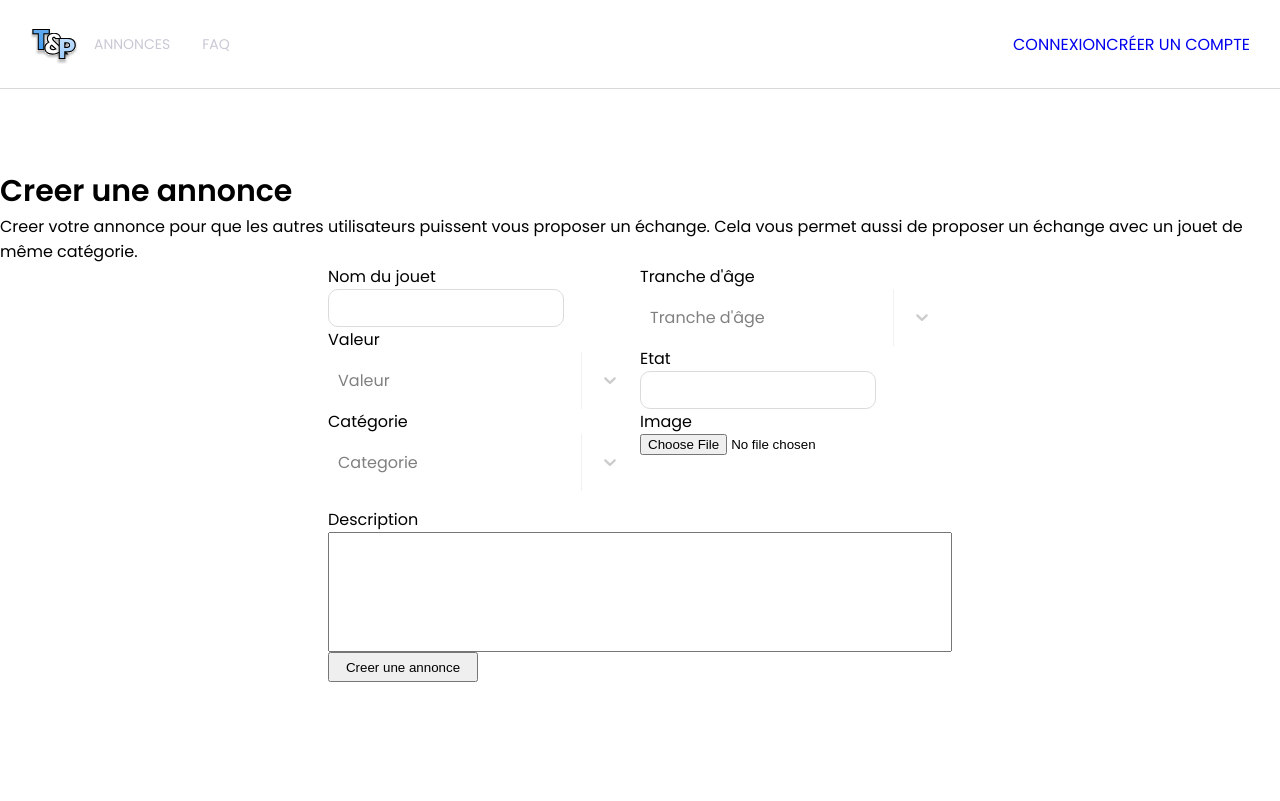
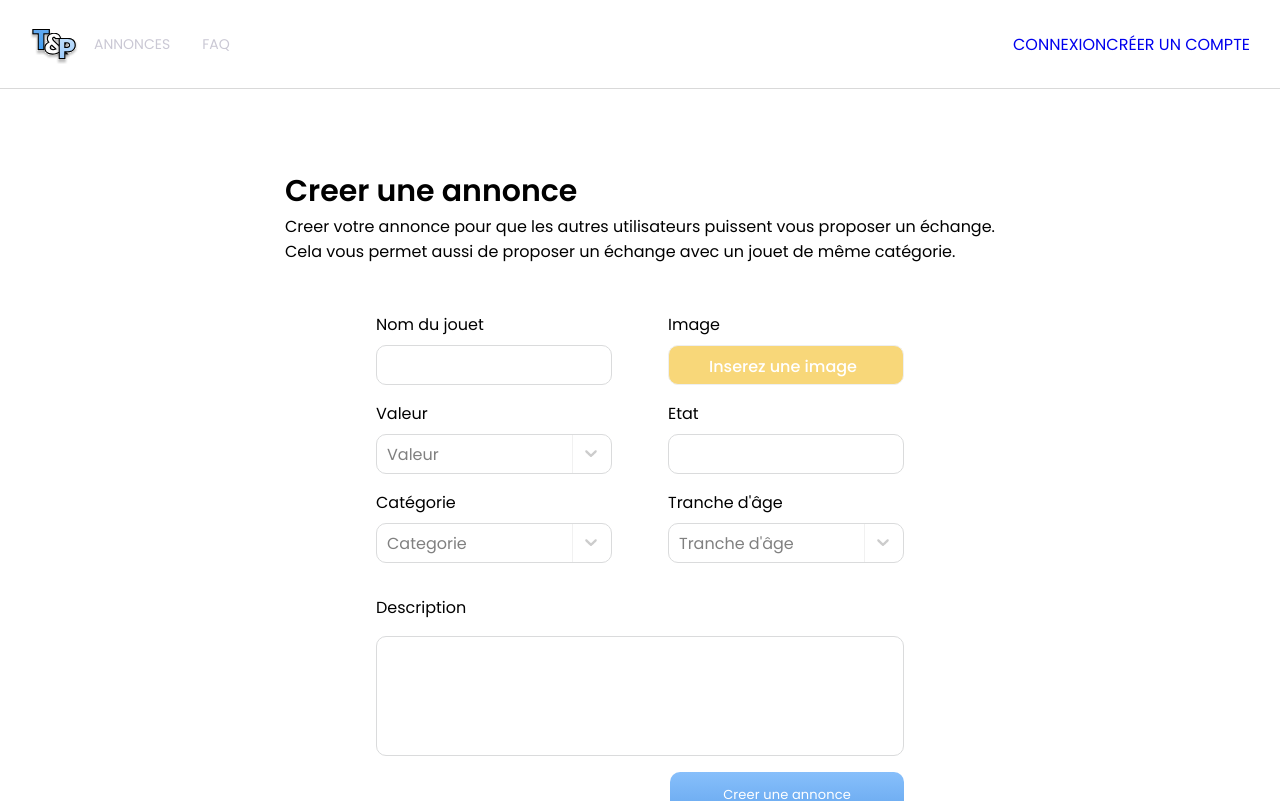
Before and after one commit to M-Bennai/TradeAndPlay-Front, a React (Create React App) app: page /creeruneannonce in a window 1280 px wide. Shown: the top 801 px of the page. Built offline with nearby package versions, Linux system fonts and the light colour scheme; no server answers.

Commit message:
update navbar and responsiveness of the app

```diff
--- a/src/components/Navbar/Navbar.jsx
+++ b/src/components/Navbar/Navbar.jsx
@@ -28,7 +28,7 @@ const Navbar = () => {
   console.log(showLinks);
   return (
     <nav className="navbar">
-      {/* <section className="container-navbar"> */}
+      <section className="container-navbar">
         <div className="nav-first-part">
           <div className="div-logo">
             <Link to="/">
@@ -94,8 +94,7 @@ const Navbar = () => {
             <span className="burger-bar"></span>
           </button>
         </div>
-
-      {/* </section> */}
+      </section>
     </nav>
   );
 };
--- a/src/components/ui/input/input.scss
+++ b/src/components/ui/input/input.scss
@@ -1,6 +1,6 @@
 .input {
   width: 236px;
-  height: 38px;
+  height: 40px;
   border: 1px solid #dadbdc;
   box-sizing: border-box;
   border-radius: 10px;
--- a/src/pages/CreerAnnonce/CreerAnnonce.jsx
+++ b/src/pages/CreerAnnonce/CreerAnnonce.jsx
@@ -9,10 +9,23 @@ import { AuthContext } from "../../auth/auth";
 
 const url = `${process.env.REACT_APP_API_URL}/api/article/create`;
 const schema = yup.object().shape({
-  title: yup.string().required("Ce champ est requis"),
+  title: yup
+    .string()
+    .min(3, "Le titre doit contenir au moins 3 caracteres")
+    .max(15, "Le titre ne doit pas contenir plus de 15 caracteres")
+    .required("Ce champ est obligatoire"),
+  categoryId: yup.string().required("Ce champ est obligatoire"),
+  valueId: yup.string().required("Ce champ est obligatoire"),
+  ageRangeId: yup.string().required("Ce champ est obligatoire"),
+  condition: yup
+    .string()
+    .max(15, "etat du jouet trop long")
+    .required("Ce champ est obligatoire"),
+  description: yup.string().max(150, "votre description est trop longue"),
 });
 const CreerAnnonce = () => {
   const { authState } = useContext(AuthContext);
+  const [error, setError] = useState(null);
   const [categoryFromAPI, setCategoryFromAPI] = useState();
   const [valueFromAPI, setValueFromAPI] = useState();
   const [ageRangeFromAPI, setAgeRangeFromAPI] = useState();
@@ -147,7 +160,7 @@ const CreerAnnonce = () => {
 
     indicatorsContainer: () => ({
       borderLeft: "1px solid #f1f1f1",
-      padding: "10px",
+      // padding: "10px",
       marginRight: "2px",
       cursor: "pointer",
     }),
@@ -155,8 +168,11 @@ const CreerAnnonce = () => {
     control: () => ({
       // none of react-select's styles are passed to <Control />
       display: "flex",
-      width: 312,
-      height: 57,
+      width: 236,
+      marginTop: "0.5rem",
+      height: 40,
+      border: "1px solid #DADBDC",
+      borderRadius: 10,
       backgroundColor: "white",
     }),
     singleValue: (provided, state) => {
@@ -209,12 +225,13 @@ const CreerAnnonce = () => {
         <h1>Creer une annonce</h1>
         <p>
           Creer votre annonce pour que les autres utilisateurs puissent vous
-          proposer un échange. Cela vous permet aussi de proposer un échange
-          avec un jouet de même catégorie.
+          proposer un échange. <br />
+          Cela vous permet aussi de proposer un échange avec un jouet de même
+          catégorie.
         </p>
         <div className="container-form">
           <form
-            onSubmit={addArticleHandler}
+            onSubmit={handleSubmit(addArticleHandler)}
             method="POST"
             encType="multipart/form-data"
           >
@@ -223,9 +240,15 @@ const CreerAnnonce = () => {
                 <label htmlFor="title">Nom du jouet</label>
                 <input
                   className="input"
+                  {...register("title", {
+                    required: "Required",
+                  })}
                   value={title}
                   onChange={(e) => setTitle(e.target.value)}
                 ></input>
+                <span className="warning-msg">
+                  {errors.title && errors.title.message}
+                </span>
                 {Value.map((el, index) => {
                   const options =
                     valueFromAPI &&
@@ -238,17 +261,22 @@ const CreerAnnonce = () => {
                       };
                     });
                   return (
-                    <div key={index}>
+                    <div className="select-container" key={index}>
                       <label htmlFor="value">Valeur</label>
                       <Select
                         className="select-value"
+                        {...register("valueId", {
+                          required: "Required",
+                        })}
                         options={options}
                         styles={customStyles}
                         placeholder="Valeur"
                         onChange={(obj) => handleValue(obj, index)}
-                        //onChange={(e) => setValueId(e.target.value.id)}
                         name="valueId"
                       />
+                      <span className="warning-msg">
+                        {errors.valueId && errors.valueId.message}
+                      </span>
                     </div>
                   );
                 })}
@@ -265,21 +293,50 @@ const CreerAnnonce = () => {
                       };
                     });
                   return (
-                    <div key={index}>
+                    <div className="select-container" key={index}>
                       <label htmlFor="condition">Catégorie</label>
                       <Select
                         className="select-type"
+                        {...register("categoryId", {
+                          required: "Required",
+                        })}
                         options={option}
                         styles={customStyles}
                         placeholder="Categorie"
                         onChange={(obj) => handleCategory(obj, index)}
                         name="categoryId"
                       />
+                      <span className="warning-msg">
+                        {errors.categoryId && errors.categoryId.message}
+                      </span>
                     </div>
                   );
                 })}
               </div>
               <div className="right-form">
+                <label htmlFor="image">Image</label>
+                <input
+                  id="choose-file"
+                  className="custom-image-input"
+                  type="file"
+                  name="image"
+                  onChange={(e) => setArticleImage(e.target.files[0])}
+                  accept="image/*"
+                />
+
+                <label htmlFor="condition">Etat</label>
+                <input
+                  className="input"
+                  {...register("condition", {
+                    required: "Required",
+                  })}
+                  value={condition}
+                  onChange={(e) => setCondition(e.target.value)}
+                ></input>
+                <span className="warning-msg">
+                  {errors.condition && errors.condition.message}
+                </span>
+
                 {ageRange.map((el, index) => {
                   const options =
                     ageRangeFromAPI &&
@@ -292,47 +349,45 @@ const CreerAnnonce = () => {
                       };
                     });
                   return (
-                    <div key={index}>
+                    <div className="select-container" key={index}>
                       <label htmlFor="ageRange">Tranche d'âge</label>
                       <Select
                         className="select-agerange"
+                        {...register("ageRangeId", {
+                          required: "Required",
+                        })}
                         options={options}
                         styles={customStyles}
                         placeholder="Tranche d'âge"
                         onChange={(obj) => handleAgeRange(obj, index)}
                         name="ageRangeId"
                       />
+                      <span className="warning-msg">
+                        {errors.ageRangeId && errors.ageRangeId.message}
+                      </span>
                     </div>
                   );
                 })}
-
-                <label htmlFor="condition">Etat</label>
-                <input
-                  className="input"
-                  value={condition}
-                  onChange={(e) => setCondition(e.target.value)}
-                ></input>
-
-                <label htmlFor="image">Image</label>
-                <input
-                  id="choose-file"
-                  className="custom-file-input"
-                  type="file"
-                  name="image"
-                  onChange={(e) => setArticleImage(e.target.files[0])}
-                  accept="image/*"
-                />
               </div>
             </section>
             <div className="bottom-form">
               <label htmlFor="description">Description</label>
               <input
                 className="description-annonce"
+                {...register("description", {
+                  required: "Required",
+                })}
                 value={description}
                 onChange={(e) => setDescription(e.target.value)}
               ></input>
-
-              <button type="submit">Creer une annonce</button>
+              <span className="warning-msg">
+                {errors.description && errors.description.message}
+              </span>
+              <div className="div-btn-submit">
+                <button className="button" type="submit">
+                  Creer une annonce
+                </button>
+              </div>
             </div>
           </form>
         </div>
--- a/src/pages/CreerAnnonce/creerAnnonce.scss
+++ b/src/pages/CreerAnnonce/creerAnnonce.scss
@@ -18,10 +18,21 @@
     max-width: 1280px;
   }
 
+  .select-container {
+    margin-top: 1rem;
+  }
+  label {
+    margin-top: 1rem;
+    margin-bottom: 0.5rem;
+  }
   .section-form {
     display: flex;
-    justify-content: center;
+    width: 33rem;
     flex-direction: row;
+    align-items: center;
+    justify-content: space-between;
+    margin-top: 2rem;
+
     form {
       display: flex;
     }
@@ -34,6 +45,12 @@
       display: flex;
       flex-direction: column;
     }
+  }
+
+  .description-annonce {
+    border: 1px solid #dadbdc;
+    border-radius: 10px;
+    margin-top: 0.5rem;
   }
 
   .container-form {
@@ -49,9 +66,45 @@
     input {
       height: 120px;
     }
-    button {
-      max-width: 150px;
-      height: 30px;
+  }
+
+  .div-btn-submit {
+    display: flex;
+    width: 100%;
+    justify-content: right;
+
+    .button {
+      margin-top: 1rem;
     }
   }
+
+  .custom-image-input::-webkit-file-upload-button {
+    width: 0.2rem;
+    visibility: hidden;
+  }
+  .custom-image-input::before {
+    content: "Inserez une image";
+    font-size: 1rem;
+    font-family: "Poppins", sans-serif;
+    padding: 2rem;
+  }
+
+  .custom-image-input {
+    background: #f8d779;
+    border: 1px solid #eeeff0;
+    border-radius: 10px;
+    position: relative;
+    width: 236px;
+    height: 40px;
+    font-weight: 500;
+    font-size: 12px;
+
+    /* identical to box height */
+
+    color: #ffffff;
+    padding: 8px 8px;
+
+    -webkit-user-select: none;
+    cursor: pointer;
+  }
 }
--- a/src/sass/Utils/_global.scss
+++ b/src/sass/Utils/_global.scss
@@ -0,0 +1,4 @@
+.warning-msg {
+  color: rgb(223, 29, 29);
+  font-size: 13px;
+}
--- a/src/sass/main.scss
+++ b/src/sass/main.scss
@@ -14,3 +14,4 @@
 @import "../pages/AdminPages/homepageAdmin/homepageAdmin.scss";
 @import "../pages/AdminPages/gererAnnonces/gererAnnonces.scss";
 @import "../pages/AdminPages/gererUtilisateurs/gererUtilisateurs.scss";
+@import "/src/sass/Utils/global";
```
Also changed, not shown: src/components/Navbar/navbar.scss (+7 -7 lines), src/pages/Login/Login.jsx (+11 -2 lines), src/pages/SignIn/SignIn.jsx (+27 -17 lines). Lines whose indentation alone changed are shown as unchanged.
